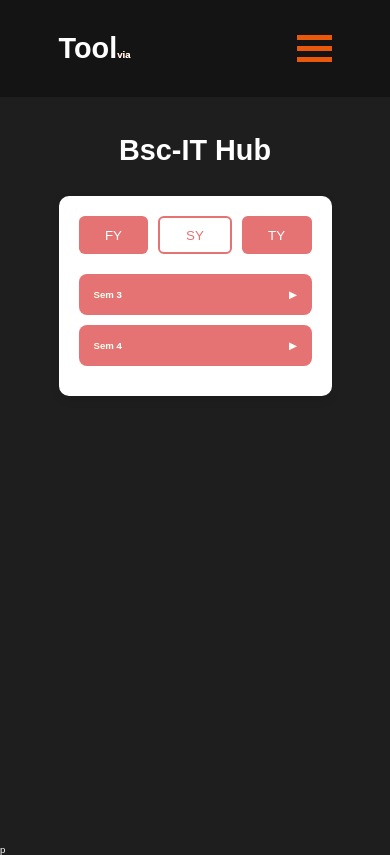
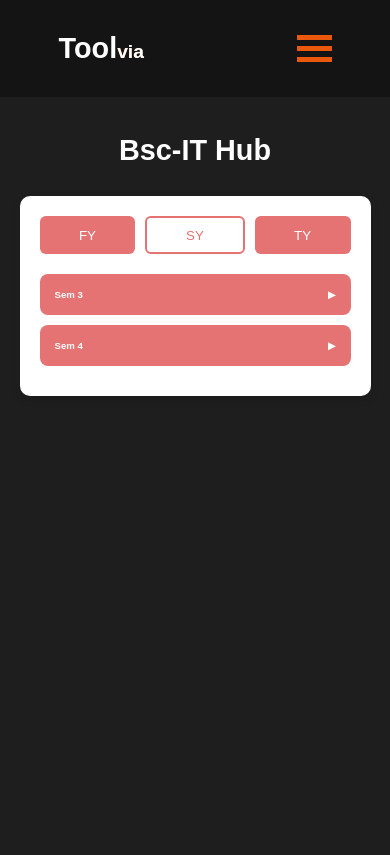
Before and after one commit to gautamkaran/toolvia, a plain HTML site: page index.html in a window 390 px wide. Both pictures are taken after a click on the button "SY". Drawn offline with Linux system fonts and the light colour scheme.

Commit message:
fix responsive

```diff
--- a/assets/css/style.css
+++ b/assets/css/style.css
@@ -89,12 +89,12 @@ ul{
 .logo:hover {
   transform: scale(1.1);
 }
-span {
-  background: linear-gradient(270deg, #f3a183, #ea580c);
+.via {
+  background: linear-gradient(270deg, #c69786, #ea580c);
   background-clip: text;
   color: write;
   font-weight: 800;
-  font-size: 1rem;
+  font-size: 2rem;
 }
 
 .navbar a {
@@ -113,7 +113,7 @@ span {
 /* Bsc-IT Section */
 section {
   height: 100vh;
-  padding: 14rem 15%;
+  padding: 14rem 20%;
 }
 .heading {
   font-size: 3rem;
@@ -176,12 +176,10 @@ section {
   max-height: 0;
   overflow: hidden;
   transition: max-height 0.3s ease-in-out, padding 0.3s ease-in-out;
-  padding: 0 15px;
 }
 
 .accordion-content.open {
-  max-height: 300px;
-  padding: 15px;
+  max-height: 450px;
 }
 
 .buttons {
@@ -235,9 +233,14 @@ section {
   border-radius: 5px;
 }
 
+.subject span{
+  font-weight: 800;
+  padding-right: 10px;
+}
 .coming-soon {
   text-align: center;
   color: #e57373;
+  font-size: 1rem;
   font-weight: bold;
   padding: 20px;
 }
@@ -267,4 +270,8 @@ section {
   .navbar.active {
     display: block;
   }
+  section {
+    height: 100vh;
+    padding: 14rem 5%;
 }
+}
--- a/index.html
+++ b/index.html
@@ -13,7 +13,7 @@
 
   <!-- Navigation Section -->
   <header class="header flex">
-    <a href="#home" class="logo">Tool<span>via</span></a>
+    <a href="#home" class="logo">Tool<span class="via">via</span></a>
 
     <div class="container" id="menu-icon">
       <div class="bar1"></div>
@@ -115,7 +115,7 @@
       }
     }
   </script>
-  <script src="./assets/js/script.js"></script>p
+  <script src="./assets/js/script.js"></script>
 </body>
 
 </html>
```
